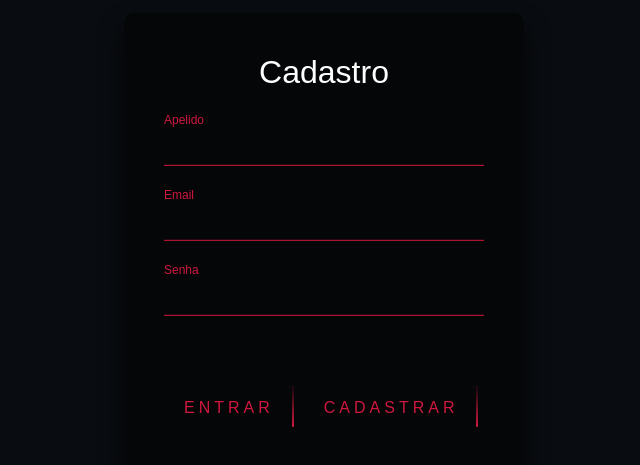
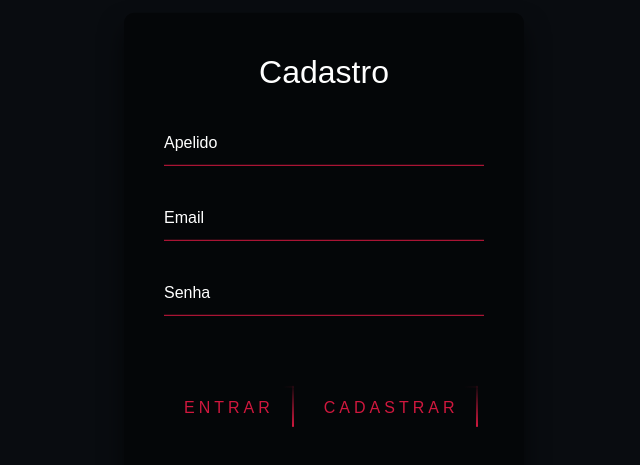
Before and after one commit to cinefyPFC/echeveria-code, a React (Create React App) app: page /cadastro in a window 1280 px wide. Shown: the part 155-620 px from the top of the page, without its empty margins (316-956 px from the left). Built offline with nearby package versions, Linux system fonts and the light colour scheme.

Commit message:
cfetio: cadastro, label flutuante verificar

```diff
--- a/src/views/Cadastro/index.jsx
+++ b/src/views/Cadastro/index.jsx
@@ -21,16 +21,19 @@ function Cadastro() {
             <input
               type="text"
               name="apelido"
+              pattern="[^\0]"
               required=""
               value={apelido}
               onChange={(e) => setApelido(e.target.value)}
             />
+
             <label>Apelido</label>
           </div>
           <div className="user-box">
             {/* <input type="email" name="" required="" /> */}
             <input
-              type="email"
+              type="text"
+              pattern="/^[^\s@]+@[^\s@]+$/"
               name=""
               required=""
               value={email}
@@ -43,7 +46,8 @@ function Cadastro() {
             {/* <input type="password" name="" required="" /> */}
             <input
               type="password"
-              name=""
+              pattern="[^\0]"
+              name="password"
               required=""
               value={senha}
               onChange={(e) => setSenha(e.target.value)}
@@ -83,9 +87,9 @@ function Cadastro() {
       .catch(function (error) {
         console.log(error);
       });
-    setApelido('batata');
-    setEmail('batatinha');
-    setSenha('batatão');
+    setApelido('');
+    setEmail('');
+    setSenha('');
   }
 }
 
--- a/src/views/Cadastro/style/cadastro.css
+++ b/src/views/Cadastro/style/cadastro.css
@@ -5,9 +5,9 @@
   width: 400px;
   padding: 40px;
   transform: translate(-50%, -50%);
-  background: rgba(0,0,0,.5);
+  background: rgba(0, 0, 0, .5);
   box-sizing: border-box;
-  box-shadow: 0 15px 25px rgba(0,0,0,.6);
+  box-shadow: 0 15px 25px rgba(0, 0, 0, .6);
   border-radius: 10px;
 }
 
@@ -33,9 +33,10 @@
   outline: none;
   background: transparent;
 }
+
 .cadastro-box .user-box label {
   position: absolute;
-  top:0;
+  top: 0;
   left: 0;
   padding: 10px 0;
   font-size: 16px;
@@ -44,12 +45,24 @@
   transition: .5s;
 }
 
-.cadastro-box .user-box input:focus ~ label,
-.cadastro-box .user-box input:valid ~ label {
+input:focus+label {
+  top: 100%;
+  margin-top: -20px;
+}
+
+input:invalid+label {
+  top: 100%;
+  margin-top: -20px;
+}
+
+input:valid+label {
+  top: -20px;
+}
+
+.cadastro-box .user-box .cadastro-box .user-box {
   top: -20px;
   left: 0;
-  color:
-var(--box-shadow-btn);
+  color: var(--box-shadow-btn);
   font-size: 12px;
 }
 
@@ -57,8 +70,7 @@ var(--box-shadow-btn);
   position: relative;
   display: inline-block;
   padding: 10px 20px;
-  color:
-var(--box-shadow-btn);
+  color: var(--box-shadow-btn);
   font-size: 16px;
   text-decoration: none;
   text-transform: uppercase;
@@ -69,18 +81,10 @@ var(--box-shadow-btn);
 }
 
 .cadastro-box a:hover {
-  background:
-var(--box-shadow-btn);
+  background: var(--box-shadow-btn);
   color: var(--white);
   border-radius: 5px;
-  box-shadow: 0 0 5px
-var(--box-shadow-btn),
-              0 0 25px
-var(--box-shadow-btn),
-              0 0 50px
-var(--box-shadow-btn),
-              0 0 100px
-var(--box-shadow-btn);
+  box-shadow: 0 0 5px var(--box-shadow-btn), 0 0 25px var(--box-shadow-btn), 0 0 50px var(--box-shadow-btn), 0 0 100px var(--box-shadow-btn);
 }
 
 .cadastro-box a span {
@@ -93,8 +97,7 @@ var(--box-shadow-btn);
   left: -100%;
   width: 100%;
   height: 2px;
-  background: linear-gradient(90deg, transparent,
-var(--box-shadow-btn));
+  background: linear-gradient(90deg, transparent, var(--box-shadow-btn));
   animation: btn-anim1 1s linear infinite;
 }
 
@@ -102,7 +105,7 @@ var(--box-shadow-btn));
   0% {
     left: -100%;
   }
-  50%,100% {
+  50%, 100% {
     left: 100%;
   }
 }
@@ -112,8 +115,7 @@ var(--box-shadow-btn));
   right: 0;
   width: 2px;
   height: 100%;
-  background: linear-gradient(180deg, transparent,
-var(--box-shadow-btn));
+  background: linear-gradient(180deg, transparent, var(--box-shadow-btn));
   animation: btn-anim2 1s linear infinite;
   animation-delay: .25s
 }
@@ -122,7 +124,7 @@ var(--box-shadow-btn));
   0% {
     top: -100%;
   }
-  50%,100% {
+  50%, 100% {
     top: 100%;
   }
 }
@@ -132,8 +134,7 @@ var(--box-shadow-btn));
   right: -100%;
   width: 100%;
   height: 2px;
-  background: linear-gradient(270deg, transparent,
-var(--box-shadow-btn));
+  background: linear-gradient(270deg, transparent, var(--box-shadow-btn));
   animation: btn-anim3 1s linear infinite;
   animation-delay: .5s
 }
@@ -142,7 +143,7 @@ var(--box-shadow-btn));
   0% {
     right: -100%;
   }
-  50%,100% {
+  50%, 100% {
     right: 100%;
   }
 }
@@ -152,8 +153,7 @@ var(--box-shadow-btn));
   left: 0;
   width: 2px;
   height: 100%;
-  background: linear-gradient(360deg, transparent,
-var(--box-shadow-btn));
+  background: linear-gradient(360deg, transparent, var(--box-shadow-btn));
   animation: btn-anim4 1s linear infinite;
   animation-delay: .75s
 }
@@ -162,10 +162,11 @@ var(--box-shadow-btn));
   0% {
     bottom: -100%;
   }
-  50%,100% {
+  50%, 100% {
     bottom: 100%;
   }
 }
+
 .btnCadastrar {
   margin-left: 10px;
 }
```
